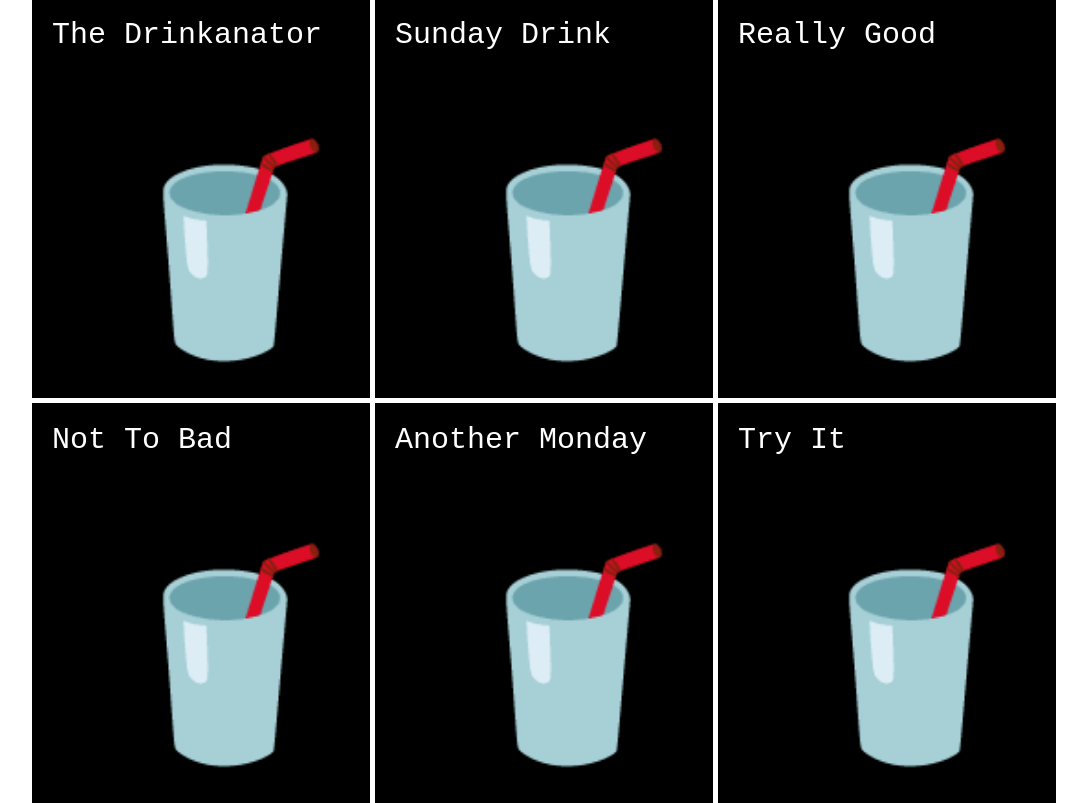
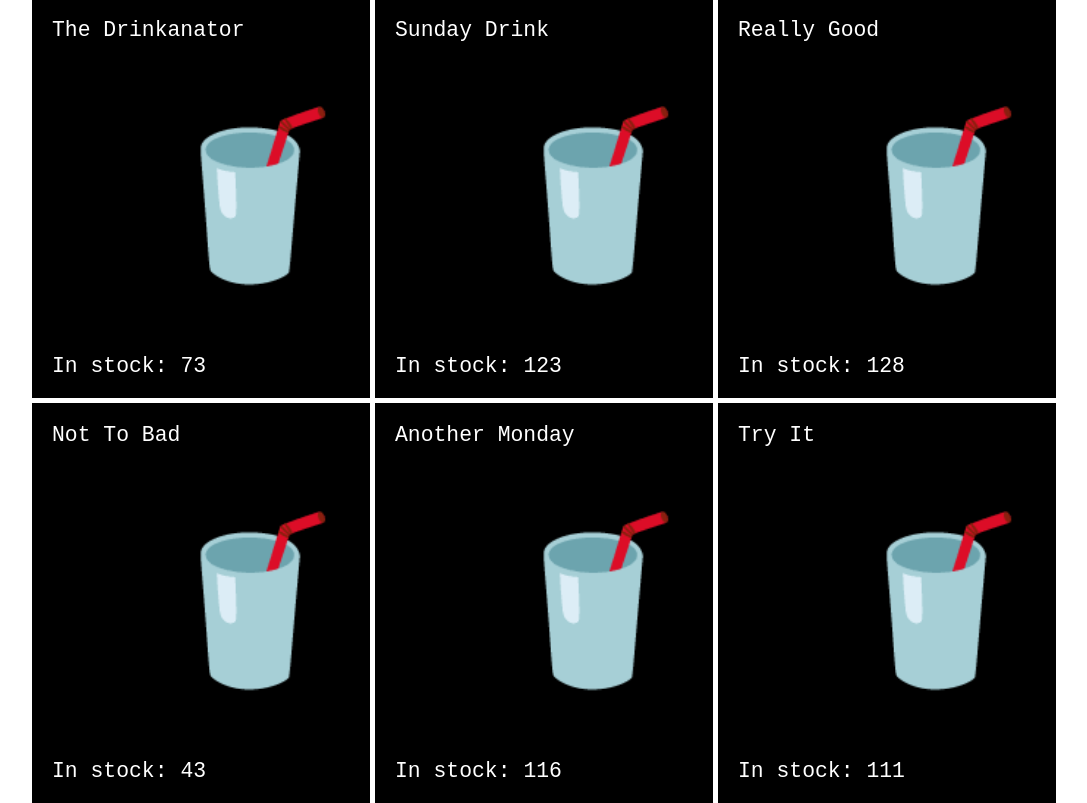
Before and after one commit to dcouch440/kombucha-shop-redux, a React (Create React App) app: page /drinks in a window 1280 px wide. Shown: the whole page, without its empty margins (96-1183 px from the left). Built offline with nearby package versions, Linux system fonts and the light colour scheme.

Commit message:
fix smaller screen interactions

```diff
--- a/src/Components/DrinkForm.js
+++ b/src/Components/DrinkForm.js
@@ -13,10 +13,10 @@ class DrinkForm extends Component
     super(props);
     this.state = {
       name: '',
+      id: v4(),
       flavor: '',
       smell: '',
       ingredients: '',
-      id: v4()
     };
 
     this.getFormValues = this.props.getFormValues;
@@ -37,7 +37,7 @@ class DrinkForm extends Component
   render()
   {
     return (
-      <form onSubmit={this.props.onSubmit}>
+      <form onSubmit={this.handleSubmit}>
         <Input
           name="name"
           value={this.state.name}
--- a/src/Components/Kombucha.js
+++ b/src/Components/Kombucha.js
@@ -25,24 +25,39 @@ const Drinks = styled.div`
   grid-auto-rows: 400px;
   grid-gap: 5px;
   background-color: white;
+  @media (max-width: 1000px)
+  {
+    grid-template-columns: repeat(2, 1fr);
+  }
 `
 
 const Drink = styled.button`
   all: unset;
   color: white;
   font-family: monospace;
-  font-size: 30px;
+  font-size: calc( 15px + .5vw);
   display: flex;
   text-align: bottom;
   padding: 20px;
   background-color: black;
   position: relative;
-  display: ${({display}) => display};
-  & .drink {
+
+  .drink {
     position: absolute;
-    bottom: 20px;
+    display: flex;
+    bottom: 25%;
     right: 20px;
-    font-size: 200px;
+    font-size: 160px;
+    @media (max-width: 1000px)
+    {
+      font-size: 100px;
+      right: unset;
+      left: unset;
+    }
+  }
+  .stock {
+    position: absolute;
+    bottom: 5%;
   }
   &:hover {
       background-color: dimgrey;
@@ -63,7 +78,9 @@ const Kombucha = ({kombuchas}) => {
 
   const kombuchaDisplay = kombuchas.map(drink => (
     <Drink onClick={() => handleClick(drink.id)} >
-      {drink.name} <div className={'drink'}>🥤</div>
+      <div className="name">{drink.name}</div>
+      <div className="stock">In stock: {drink.stock}</div>
+      <div className="drink">🥤</div>
     </Drink>
   ))
 
--- a/src/Components/Modal.js
+++ b/src/Components/Modal.js
@@ -18,7 +18,7 @@ const Message = styled.div`
   position: relative;
   width: 60%;
   height: 60%;
-  font-size: 60px;
+  font-size: 40px;
   background-color: black;
   display: flex;
   flex-direction: column;
@@ -32,6 +32,15 @@ const Message = styled.div`
     padding: 50px;
     font-size: 250px;
     text-decoration: underline;
+  }
+  @media (max-width: 1200px)
+  {
+    display: flex;
+    font-size: 30px;
+    .icon {
+      bottom: 5px;
+      font-size: 100px;
+    }
   }
 `
 
--- a/src/Components/Shop.js
+++ b/src/Components/Shop.js
@@ -5,7 +5,8 @@ import { kombuchaMachine } from '../stock/stock-factory';
 import { Switch, Route } from 'react-router-dom';
 
 
-class Shop extends Component {
+class Shop extends Component
+{
   constructor(props)
   {
     super(props)
@@ -16,16 +17,17 @@ class Shop extends Component {
   }
 
   getFormValues = (newDrink) => {
+    console.log(newDrink)
     this.setState(prev => ({
       ...prev,
-      drinks: [...prev.drinks, ...newDrink]
+      drinks: [...prev.drinks, newDrink]
     }))
   }
 
   render()
   {
     console.log(this.state.drinks);
-    return(
+    return (
       <Switch>
         <Route exact path={'/drinks'}>
           <Kombucha kombuchas={this.state.drinks} />
--- a/src/stock/stock-factory.js
+++ b/src/stock/stock-factory.js
@@ -1,13 +1,16 @@
 import { v4 } from 'uuid';
 
 const factory = (trait) => {
+  const rand = (number) => Math.floor(Math.random() * number)
+
   const traits = {
     flavor: ['fermented', 'sour', 'fizzy', 'putrid', 'bright'],
     smell: ['dark', 'strong', 'light'],
-    ingredients: ['salt', 'sugar', 'apples', 'oranges']
+    ingredients: ['salt', 'sugar', 'apples', 'oranges'],
+    price: ['$3.19', '$3.85', '$3.50', '$3.33', '$3.55'],
+    stock: [rand(150)]
   }
 
-  const rand = (number) => Math.floor(Math.random() * number)
   const length = traits[trait].length
   return {[trait]: traits[trait][rand(length)]}
 }
@@ -21,6 +24,8 @@ const defaultDrinks = [
 export const kombuchaMachine = defaultDrinks.map(drink => ({
   name: drink,
   id: v4(),
+  ...factory('stock'),
+  ...factory('price'),
   ...factory('flavor'),
   ...factory('smell'),
   ...factory('ingredients'),
```
Also changed, not shown: 1 other file (tests, documents, lock files or other folders).
